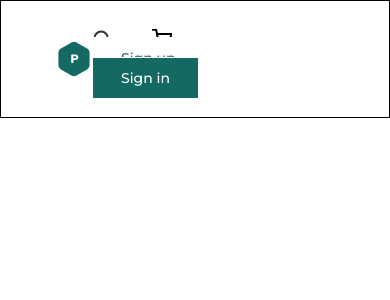
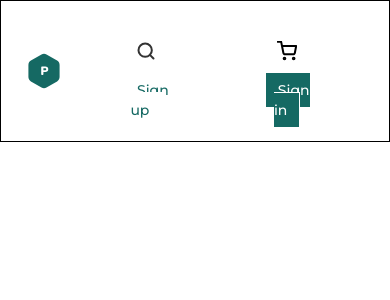
Before and after one commit to MaxOF/plants-app, a React (Create React App) app: page / in a window 390 px wide. Shown: the top 300 px of the page. Built offline with nearby package versions, Linux system fonts and the light colour scheme.

Commit message:
add adaptive stykes

```diff
--- a/src/components/pages/templates/organisms/header/Header.module.scss
+++ b/src/components/pages/templates/organisms/header/Header.module.scss
@@ -5,28 +5,59 @@
   width: 100%;
   z-index: 50;
 
+
   .header__container{
     display: flex;
     align-items: center;
     justify-content: space-between;
     border: 1px solid black;
+    min-height: 140px;
+
     .header__blockLogo{
       margin: 40px 0 40px 40px;
       cursor: pointer;
       img {
-
       }
     }
+    @media (max-width: 780px) {
+      .header__blockLogo {
+        margin: 20px 0 20px 20px;
+      }
+    }
+    @media (max-width: 550px) {
+      .header__blockLogo {
+        margin: 10px 0 10px 10px;
+      }
+    }
+
 
     .header__menu{
       display: flex;
       flex-wrap: wrap;
       margin: 0 40px 0 0;
+
       .menu__item{
         cursor: pointer;
       }
       .menu__item:not(:last-child) {
         margin: 0 40px 0 0;
+      }
+      @media (max-width: 780px) {
+        .menu__item:not(:last-child) {
+          margin: 0 30px 0 0;
+        }
+      }
+      @media (max-width: 550px) {
+        .menu__item:not(:last-child) {
+          margin: 0 20px 0 0;
+        }
+      }
+      @media (max-width: 420px) {
+        .menu__item {
+          flex: 0 1 40%;
+          padding: 20px 0 0 48px;
+          text-align: center;
+        }
       }
       .menu__buttonReg{
         background: #FFFFFF;
@@ -37,6 +68,16 @@
         text-align: center;
         color: #156963;
         border: 1px solid #FFFFFF;
+      }
+      @media (max-width: 780px) {
+        .menu__buttonReg {
+          padding: 8px 23px;
+        }
+      }
+      @media (max-width: 550px) {
+        .menu__buttonReg {
+          padding: 8px 12px;
+        }
       }
       .menu__buttonReg:hover{
         background: #156963;
@@ -53,12 +94,33 @@
         color: #FFFFFF;
         border: 1px solid #FFFFFF;
       }
+      @media (max-width: 780px) {
+        .menu__buttonLogIn {
+          padding: 8px 23px;
+        }
+      }
+      @media (max-width: 550px) {
+        .menu__buttonLogIn {
+          padding: 8px 12px;
+        }
+      }
       .menu__buttonLogIn:hover{
         background: #FFFFFF;
         color: #156963;
         border: 1px solid #156963;
       }
     }
+    @media (max-width: 780px) {
+      .header__menu {
+        margin: 0 20px 0 0;
+      }
+    }
+    @media (max-width: 550px) {
+      .header__menu {
+        margin: 0 10px 0 0;
+      }
+    }
+
   }
 
 }
```
